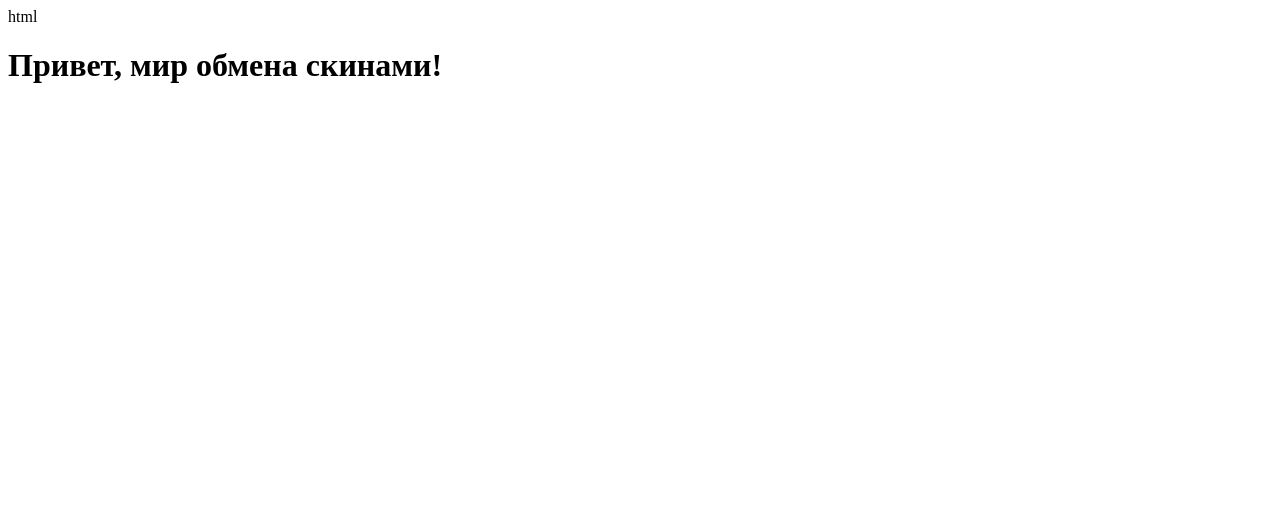
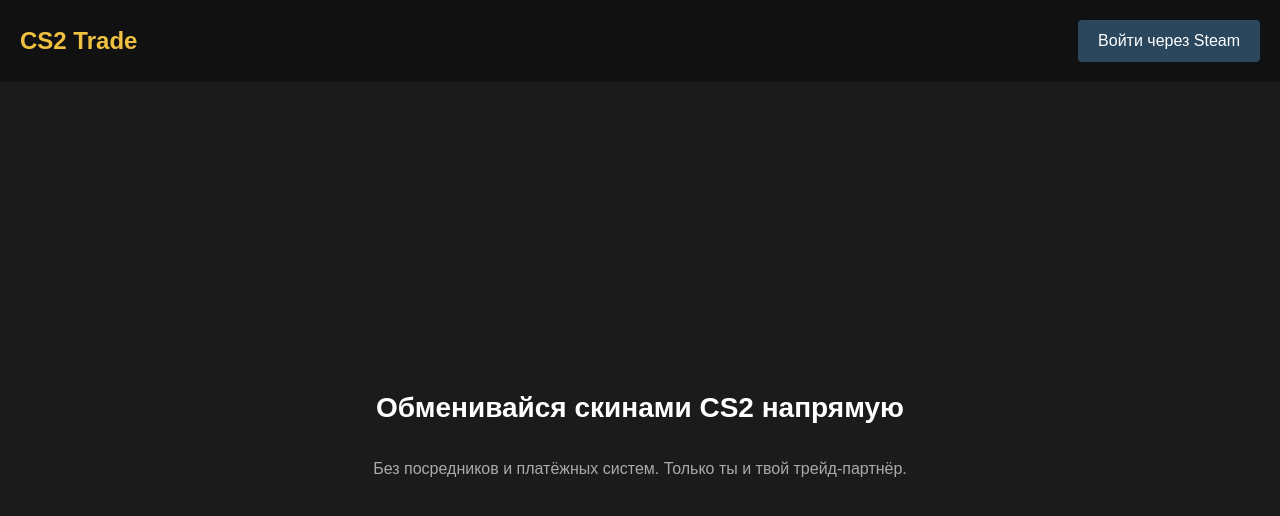
Before and after one commit to arcady1999-ctrl/cs2-trade, a plain HTML site: page index.html in a window 1280 px wide. Drawn offline with Linux system fonts and the light colour scheme.

Commit message:
Добавлена базовая структура страницы

```diff
--- a/index.html
+++ b/index.html
@@ -1,11 +1,71 @@
-html
 <!DOCTYPE html>
 <html lang="ru">
 <head>
     <meta charset="UTF-8">
-    <title>CS2 Trade</title>
+    <meta name="viewport" content="width=device-width, initial-scale=1.0">
+    <title>CS2 Trade — Обмен скинами</title>
+    <style>
+        body {
+            margin: 0;
+            font-family: Arial, sans-serif;
+            background: #1b1b1b;
+            color: #fff;
+            display: flex;
+            flex-direction: column;
+            min-height: 100vh;
+        }
+        header {
+            background: #111;
+            padding: 20px;
+            display: flex;
+            align-items: center;
+            justify-content: space-between;
+        }
+        .logo {
+            font-size: 24px;
+            font-weight: bold;
+            color: #f0c040;
+        }
+        .btn-steam {
+            background: #2a475e;
+            color: #fff;
+            border: none;
+            padding: 12px 20px;
+            font-size: 16px;
+            cursor: pointer;
+            border-radius: 4px;
+        }
+        .btn-steam:hover {
+            background: #1b2838;
+        }
+        .container {
+            flex: 1;
+            display: flex;
+            flex-direction: column;
+            align-items: center;
+            justify-content: center;
+            text-align: center;
+            padding: 20px;
+        }
+        h1 {
+            font-size: 28px;
+            margin-bottom: 20px;
+        }
+        p {
+            color: #aaa;
+            margin-bottom: 30px;
+        }
+    </style>
 </head>
 <body>
-    <h1>Привет, мир обмена скинами!</h1>
+    <header>
+        <div class="logo">CS2 Trade</div>
+        <button class="btn-steam">Войти через Steam</button>
+    </header>
+    <div class="container">
+        <h1>Обменивайся скинами CS2 напрямую</h1>
+        <p>Без посредников и платёжных систем. Только ты и твой трейд-партнёр.</p>
+        <!-- Здесь позже появится функционал -->
+    </div>
 </body>
 </html>
```
